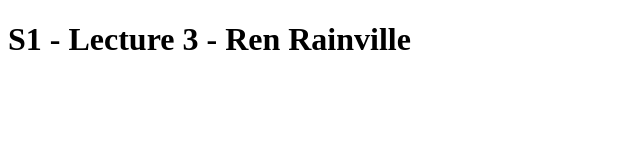
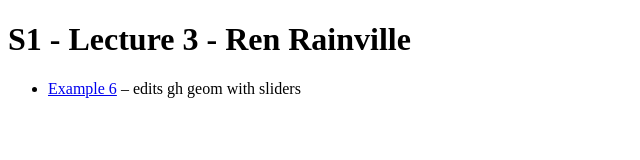
Before and after one commit to iaac-macad/assignment-03-RenRainville, a plain HTML site: page index.html in a window 1280 px wide. Shown: the whole page, without its empty margins (0-640 px from the left). Drawn offline with Linux system fonts and the light colour scheme.

Commit message:
keeping link page

```diff
--- a/index.html
+++ b/index.html
@@ -7,9 +7,8 @@
     <body>
         <h1>S1 - Lecture 3 - Ren Rainville</h1>
         <ul>
-            <!--<li><a href="./example6/">Example 6</a> – edits gh geom with sliders</li>
-            -->
-            <meta http-equiv="refresh" content=5; URL="./example6/" />
+            <li><a href="./example6/">Example 6</a> – edits gh geom with sliders</li>
+            <!--<meta http-equiv="refresh" content=5; URL="./example6/" />-->
             </ul>
     </body>
 </html>
```
